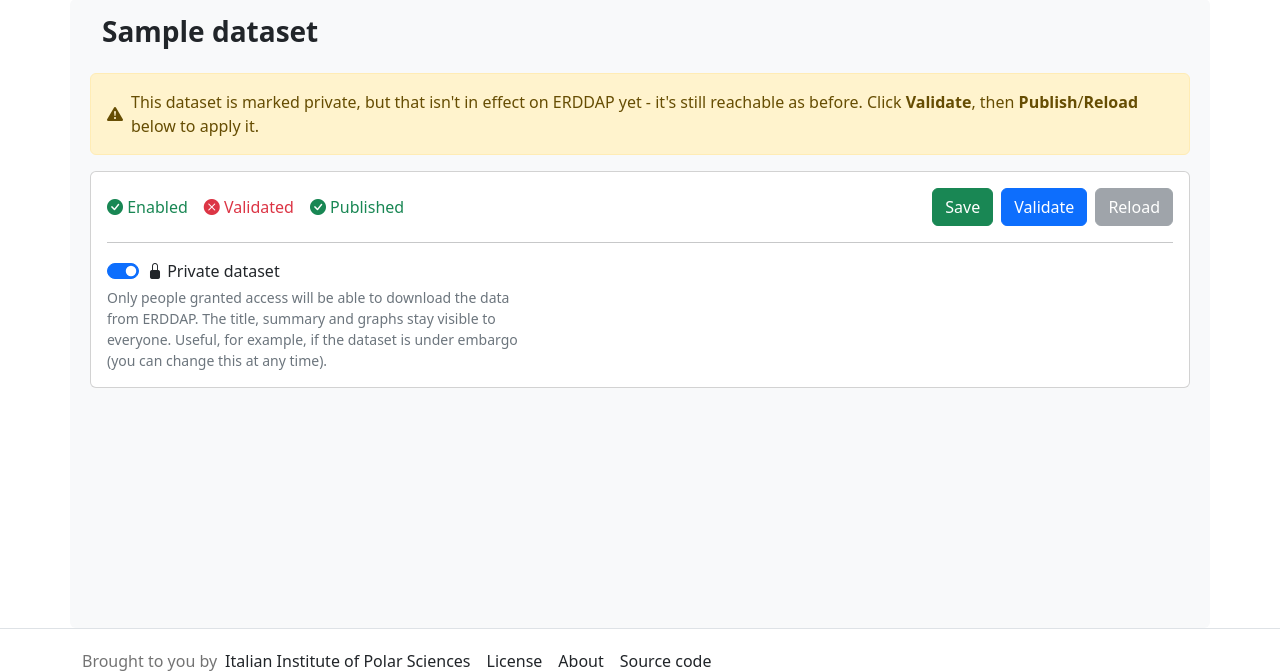
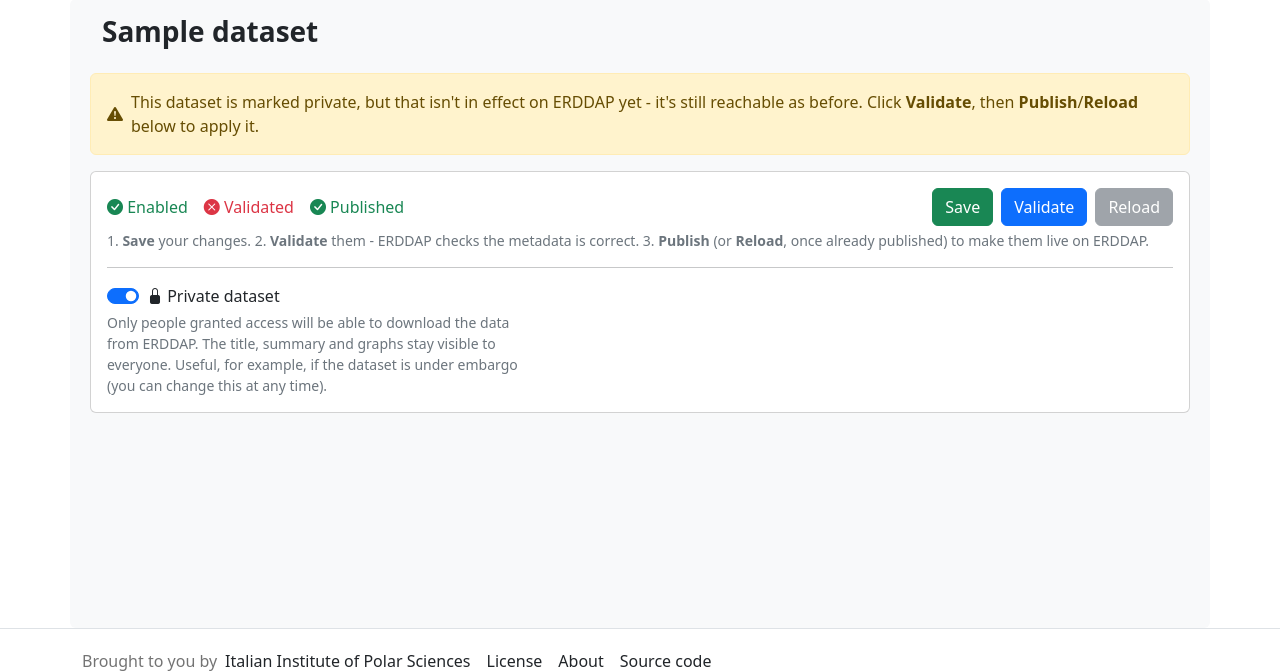
Before and after one commit to ISP-CNR/erddap-cms, a Python web app: template frontend/templates/edit.html in a window 1280 px wide. Shown: the part 108-779 px from the top of the page. Run offline with Jinja, Linux system fonts and the light colour scheme; the template is opened without the code that fills it: most values are stand-ins (such as "Sample title", 1, 10 or a date in 2020); some libraries are stand-ins or nearby versions.

Commit message:
Add inline help for the edit page's status badges, action buttons and Enable switch
Users found the Save/Validate/Publish flow and the Enabled/Validated/
Published badges unclear (e.g. saving a dataset as private didn't
immediately make it private on ERDDAP, which was confusing without
context on what each status actually reflects).

- Popover on each status badge explaining what it reflects and when
  it last changed
- A short numbered summary of the Save -> Validate -> Publish/Reload
  workflow, next to the buttons
- Help text under "Enable dataset" (admin-only), matching the one
  "Private dataset" already had

Deliberately left individual form fields (title, summary, etc.)
unexplained per request - out of scope for now.

```diff
--- a/frontend/templates/edit.html
+++ b/frontend/templates/edit.html
@@ -56,9 +56,9 @@
         <div class="card-body">
           <div class="d-flex justify-content-between align-items-center flex-wrap gap-3">
             <div class="d-flex gap-3 text-nowrap">
-              <span class="{% if data.dataset.active %}text-success{% else %}text-danger{% endif %}"><i class="bi bi-{% if data.dataset.active %}check{% else %}x{% endif %}-circle-fill"></i> Enabled</span>
-              <span class="{% if data.dataset.validated %}text-success{% else %}text-danger{% endif %}"><i class="bi bi-{% if data.dataset.validated %}check{% else %}x{% endif %}-circle-fill"></i> Validated</span>
-              <span class="{% if data.dataset.published %}text-success{% else %}text-danger{% endif %}"><i class="bi bi-{% if data.dataset.published %}check{% else %}x{% endif %}-circle-fill"></i> Published</span>
+              <span class="{% if data.dataset.active %}text-success{% else %}text-danger{% endif %}" tabindex="0" data-bs-toggle="popover" data-bs-trigger="hover focus" data-bs-placement="bottom" data-bs-content="Whether this dataset is turned on. A disabled dataset is never shown on ERDDAP, even if published."><i class="bi bi-{% if data.dataset.active %}check{% else %}x{% endif %}-circle-fill"></i> Enabled</span>
+              <span class="{% if data.dataset.validated %}text-success{% else %}text-danger{% endif %}" tabindex="0" data-bs-toggle="popover" data-bs-trigger="hover focus" data-bs-placement="bottom" data-bs-content="Whether the dataset's metadata was last checked and found correct by ERDDAP. Click Validate to check it - you need to do this again after any change, before you can Publish/Reload."><i class="bi bi-{% if data.dataset.validated %}check{% else %}x{% endif %}-circle-fill"></i> Validated</span>
+              <span class="{% if data.dataset.published %}text-success{% else %}text-danger{% endif %}" tabindex="0" data-bs-toggle="popover" data-bs-trigger="hover focus" data-bs-placement="bottom" data-bs-content="Whether this dataset is actually live on ERDDAP right now. It only reflects the last time you clicked Publish/Reload - saved or validated changes aren't visible on ERDDAP until then."><i class="bi bi-{% if data.dataset.published %}check{% else %}x{% endif %}-circle-fill"></i> Published</span>
             </div>
             <div class="d-flex gap-2">
               <button class="btn btn-success" onclick="save('{{ data.id }}')">Save</button>
@@ -71,16 +71,20 @@
               </span>
             </div>
           </div>
+          <div class="form-text">1. <strong>Save</strong> your changes. 2. <strong>Validate</strong> them - ERDDAP checks the metadata is correct. 3. <strong>Publish</strong> (or <strong>Reload</strong>, once already published) to make them live on ERDDAP.</div>
 
           <hr>
 
           <div class="d-flex flex-wrap gap-5">
             {% if data['current_user'].admin %}
+            <div style="max-width: 26rem;">
               <div class="form-check form-switch">
                 <input class="form-check-input" type="checkbox" role="switch" id="flexSwitchCheckDefault" onchange="enableDataset(this, '{{ data.id }}')"
                 {% if data.dataset.active %} checked {% endif %}>
                 <label class="form-check-label" for="flexSwitchCheckDefault">Enable dataset</label>
               </div>
+              <div class="form-text">Turns the dataset on or off on ERDDAP. Disabled datasets are hidden from ERDDAP entirely, even if published - useful while a dataset is still being set up.</div>
+            </div>
             {% endif %}
             {% if 'FromErddap' not in data.dataset.type %}
             <div style="max-width: 26rem;">
```
